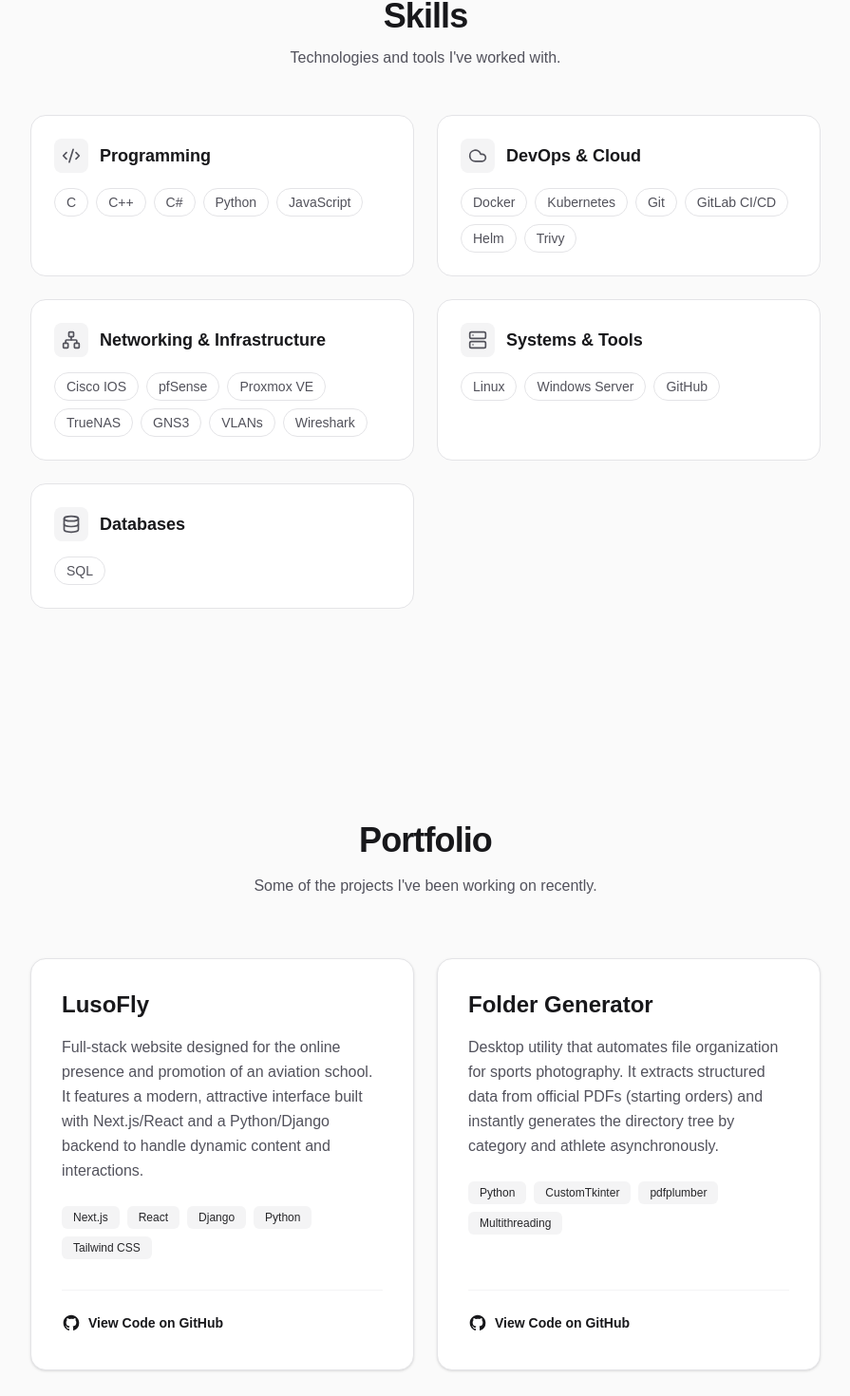
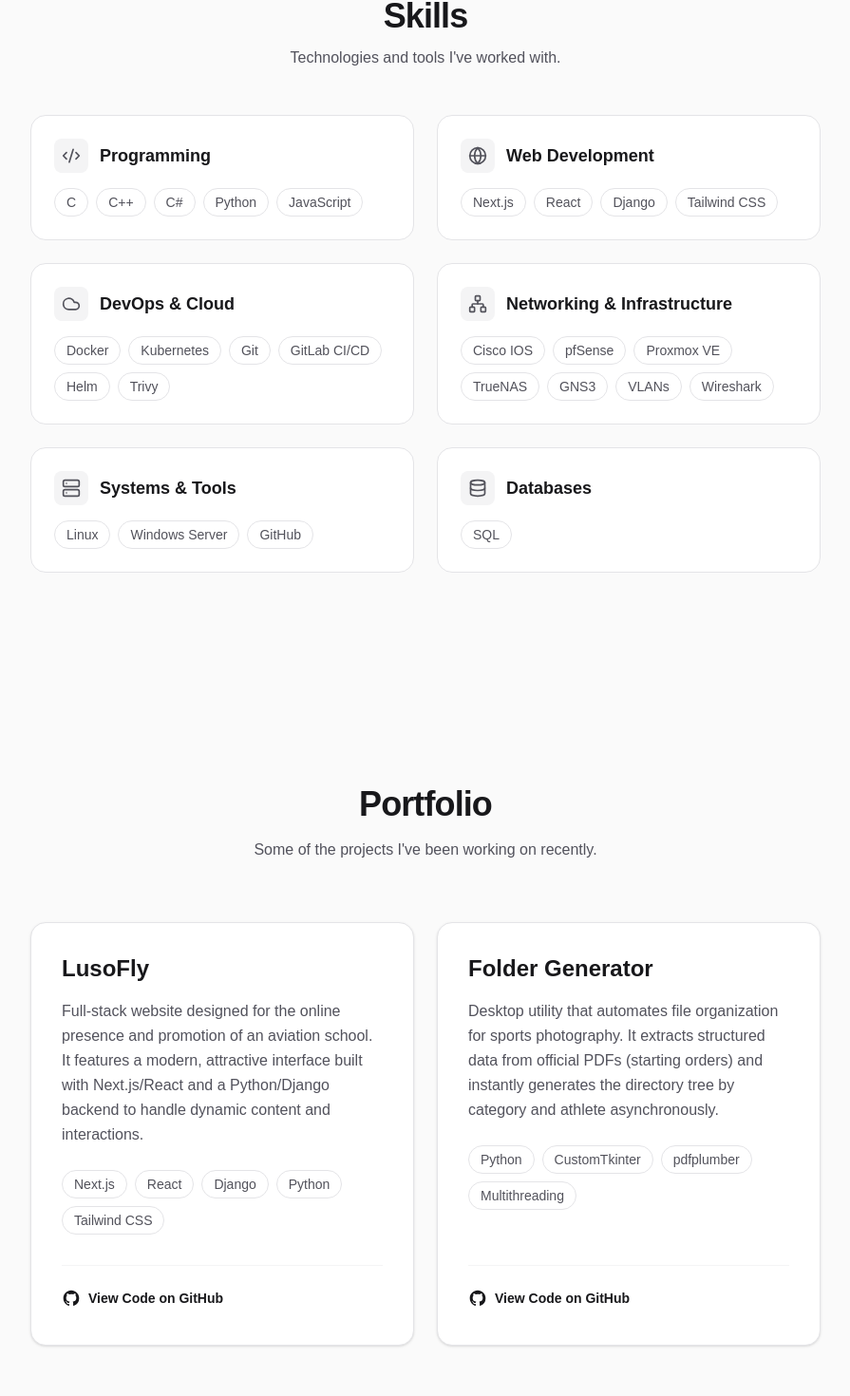
Before and after one commit to Rafael43Antunes/CV, a Next.js app: page / in a window 1280 px wide. Shown: the part 1989-3459 px from the top of the page at 95% size, without its empty margins (192-1087 px from the left). Built offline with nearby package versions, Linux system fonts and the light colour scheme.

Commit message:
updates :)))

```diff
--- a/app/portofolio.tsx
+++ b/app/portofolio.tsx
@@ -60,7 +60,7 @@
                     {project.techStack.map((tech) => (
                       <span
                         key={tech}
-                        className="inline-flex items-center rounded-md bg-zinc-100 dark:bg-zinc-800 px-3 py-1 text-xs font-medium text-zinc-800 dark:text-zinc-300"
+                        className="px-3 py-1 text-sm rounded-full border border-border text-text-muted cursor-default"
                       >
                         {tech}
                       </span>
--- a/app/skills.tsx
+++ b/app/skills.tsx
@@ -1,5 +1,5 @@
 import FadeIn from "./fade-in";
-import { Code2, Cloud, Network, Server, Database } from "lucide-react";
+import { Code2, Cloud, Network, Server, Database, Globe } from "lucide-react";
 import { useLanguage } from "./language";
 
 
@@ -26,6 +26,10 @@
   "Windows Server": "https://www.microsoft.com/en-us/windows-server",
   "GitHub": "https://github.com/",
   "SQL": "https://en.wikipedia.org/wiki/SQL",
+  "Next.js": "https://nextjs.org/",
+  "React": "https://react.dev/",
+  "Django": "https://www.djangoproject.com/",
+  "Tailwind CSS": "https://tailwindcss.com/",
 };
 
 
@@ -48,6 +52,12 @@
                     <SkillCard title="Programming" icon={<Code2 className="w-5 h-5" />}>
                         {["C", "C++", "C#", "Python", "JavaScript"].map(s => (
                             <Badge key={s} label={s} href={links[s]} />
+                        ))}
+                    </SkillCard>
+
+                    <SkillCard title="Web Development" icon={<Globe className="w-5 h-5" />}>
+                        {["Next.js", "React", "Django", "Tailwind CSS"].map(s => (
+                            <Badge key={s} label={s} href={links[s]}/>
                         ))}
                     </SkillCard>
 
```
